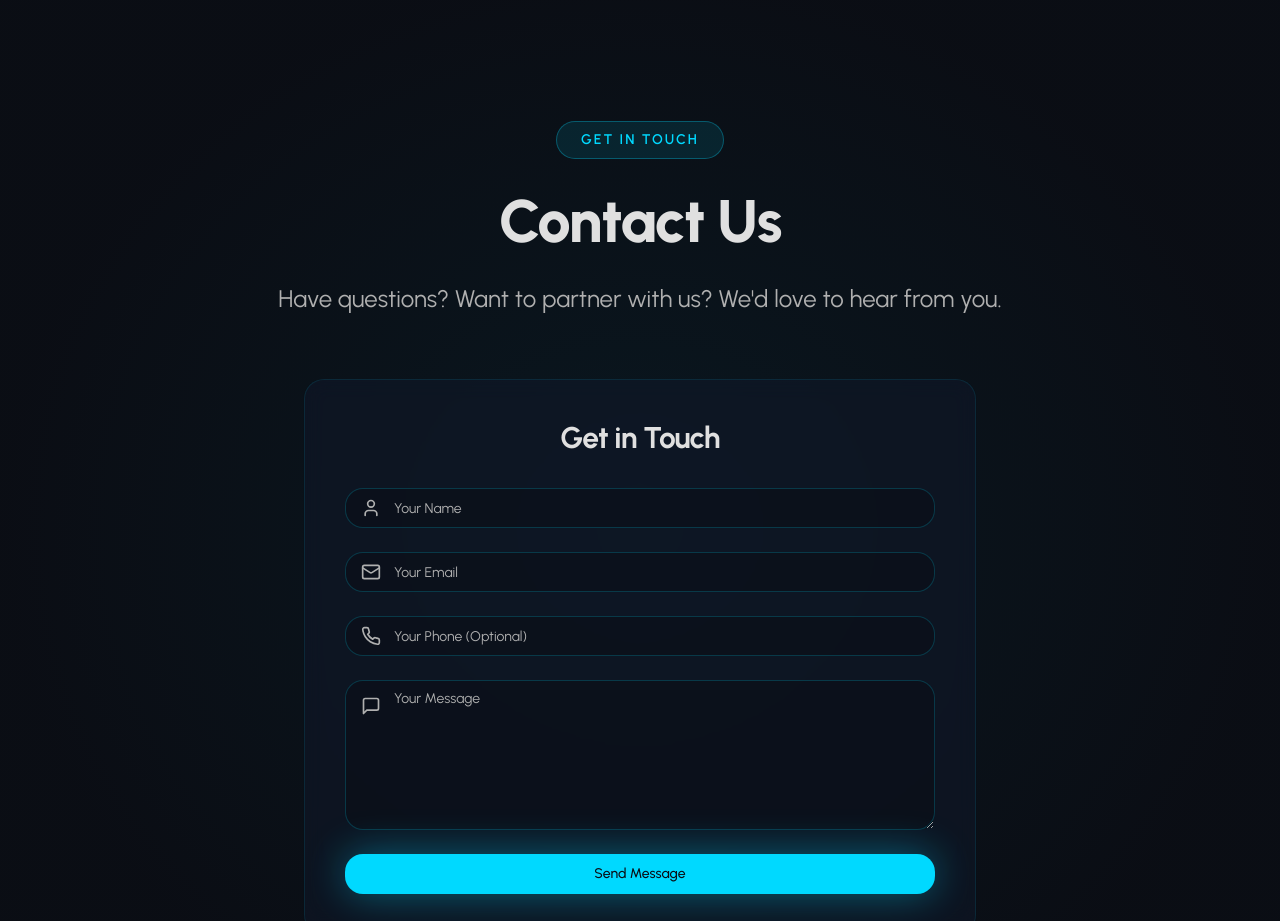
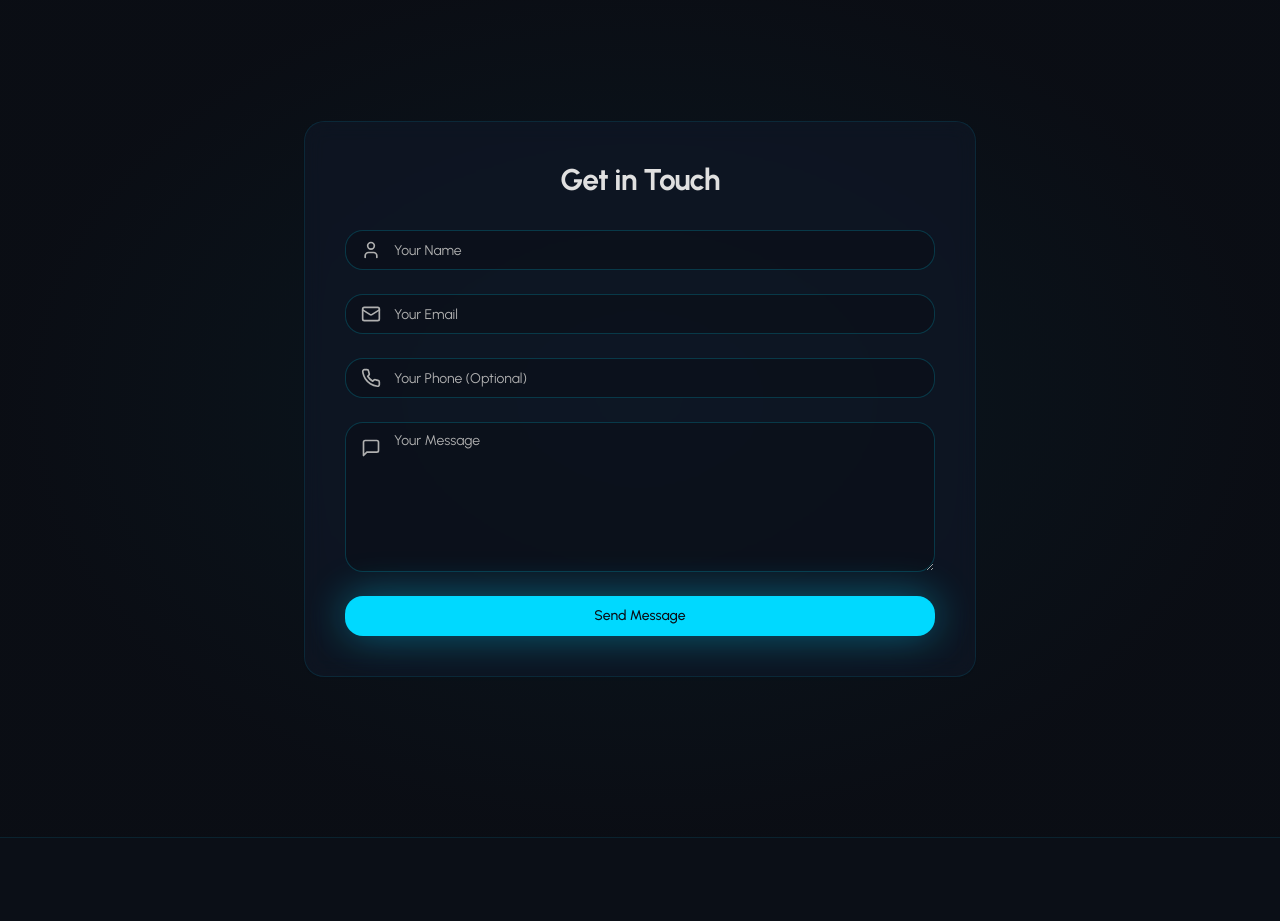
Before and after one commit to msacks2692-sudo/Unmutenow, a React (Vite) app: page / in a window 1280 px wide. Shown: the part 9740-10661 px from the top of the page. Built offline with nearby package versions, Linux system fonts and the light colour scheme; no server answers; the database is empty; the HTML template or start-up script is replaced by a standard one.

Commit message:
Simplify contact section
Remove header text and badges, leaving only the contact request form. The ContactForm component remains, providing the submission UI without extra contact information.

```diff
--- a/src/pages/Index.tsx
+++ b/src/pages/Index.tsx
@@ -284,16 +284,6 @@ const Index = () => {
       <section id="contact" className="py-40 relative" style={{ background: 'radial-gradient(ellipse at center, hsl(189 100% 50% / 0.05) 0%, hsl(222 32% 6%) 70%)' }} aria-labelledby="contact-heading">
         <div className="absolute top-0 left-0 right-0 h-px bg-gradient-to-r from-transparent via-primary/30 to-transparent" />
         <div className="container mx-auto px-4">
-          <div className="text-center mb-12">
-            <span className="inline-block px-6 py-2 bg-primary/10 border border-primary/30 rounded-full text-primary text-sm font-semibold uppercase tracking-[2px] mb-8">
-              Get in Touch
-            </span>
-            <h2 id="contact-heading" className="text-4xl md:text-6xl font-extrabold mb-8 tracking-tight">Contact Us</h2>
-            <p className="text-xl md:text-2xl text-muted-foreground max-w-4xl mx-auto leading-relaxed mb-16">
-              Have questions? Want to partner with us? We'd love to hear from you.
-            </p>
-          </div>
-
           <div className="max-w-2xl mx-auto">
             <ContactForm />
           </div>
```
